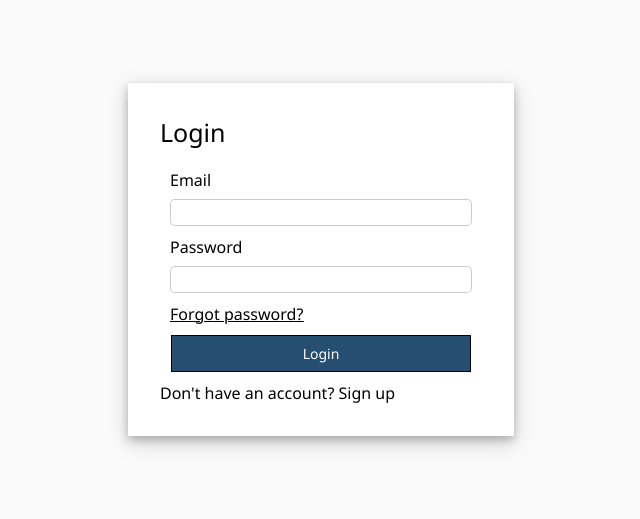
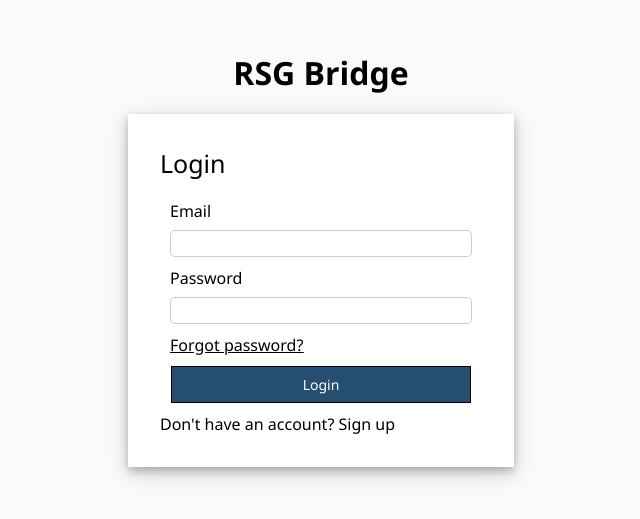
Before and after one commit to aaahunt/lnkedin, a React (Create React App) app: page / in a window 1280 px wide. Shown: the part 141-660 px from the top of the page, without its empty margins (319-959 px from the left). Built offline with nearby package versions, Linux system fonts and the light colour scheme; no server answers.

Commit message:
Logout working

```diff
--- a/src/pages/Login.jsx
+++ b/src/pages/Login.jsx
@@ -60,6 +60,7 @@ function Login() {
 
   return (
     <div className="app">
+      <div className="logo"><h1>RSG Bridge</h1></div>
       <div className="login-form">
         <div className="title">Login</div>
         {renderForm}
```
